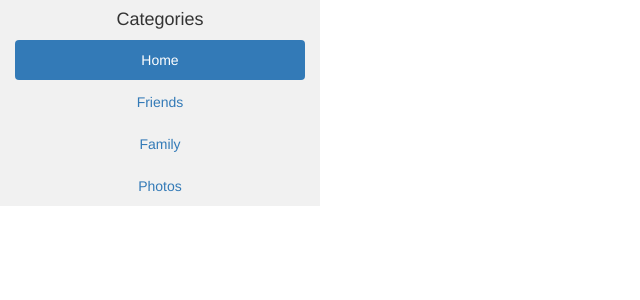
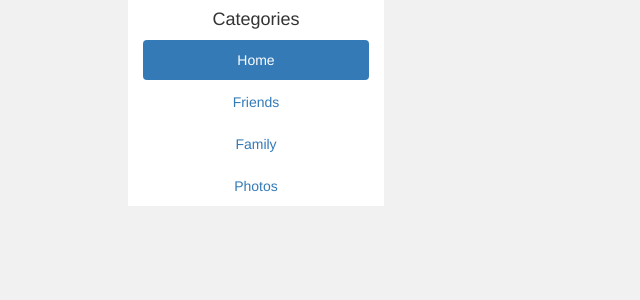
Before and after one commit to walternunes/Readble, a React (Create React App) app in the folder client/: page / in a window 1280 px wide. Shown: the top 300 px of the page, without its empty margins (0-640 px from the left). Built offline with nearby package versions, Linux system fonts and the light colour scheme.

Commit message:
css categories adjustment

```diff
--- a/client/src/App.css
+++ b/client/src/App.css
@@ -143,8 +143,8 @@
 
    /* Set gray background color and 100% height */
    .sidenav {
-     background-color: #f1f1f1;
-     height: 100%;
+     background-color: #fff;
+     height: auto;
    }
 
    /* Set black background color, white text and some padding */
--- a/client/src/App.js
+++ b/client/src/App.js
@@ -7,7 +7,11 @@ class App extends Component {
   render() {
     return (
       <div className="App">
-        <Categories/>
+        <div className="container-fluid">
+          <div className="row content">
+            <Categories/>
+          </div>
+        </div>
       </div>
     );
   }
--- a/client/src/components/Categories.js
+++ b/client/src/components/Categories.js
@@ -6,14 +6,14 @@ const Categories = (props) => {
   }
 
     return (
-      <div class="col-sm-3 sidenav">
-      <h4>Categories</h4>
-      <ul class="nav nav-pills nav-stacked">
-        <li class="active"><a href="#section1">Home</a></li>
-        <li><a href="#section2">Friends</a></li>
-        <li><a href="#section3">Family</a></li>
-        <li><a href="#section3">Photos</a></li>
-      </ul>
+      <div className="col-sm-3 sidenav">
+        <h4>Categories</h4>
+        <ul className="nav nav-pills nav-stacked">
+          <li className="active"><a href="#section1">Home</a></li>
+          <li><a href="#section2">Friends</a></li>
+          <li><a href="#section3">Family</a></li>
+          <li><a href="#section3">Photos</a></li>
+        </ul>
       </div>
     )
 }
```
